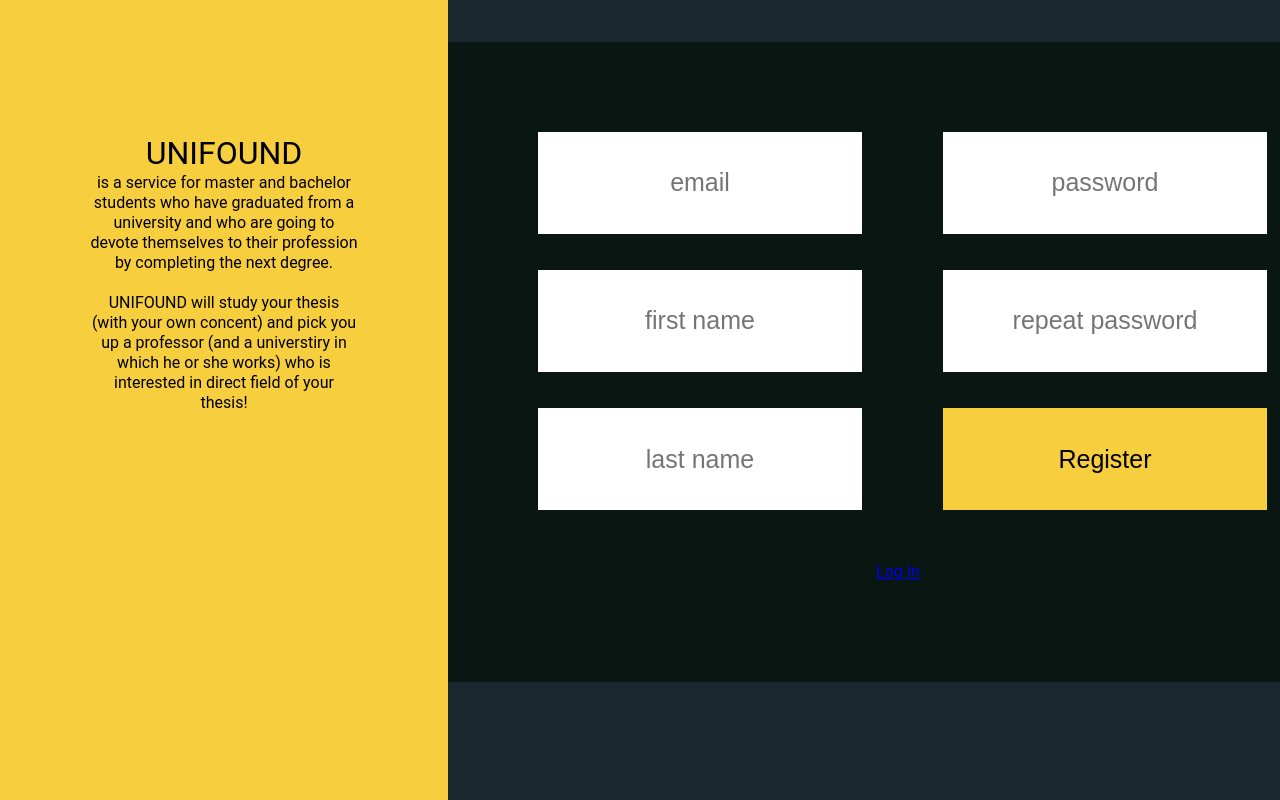
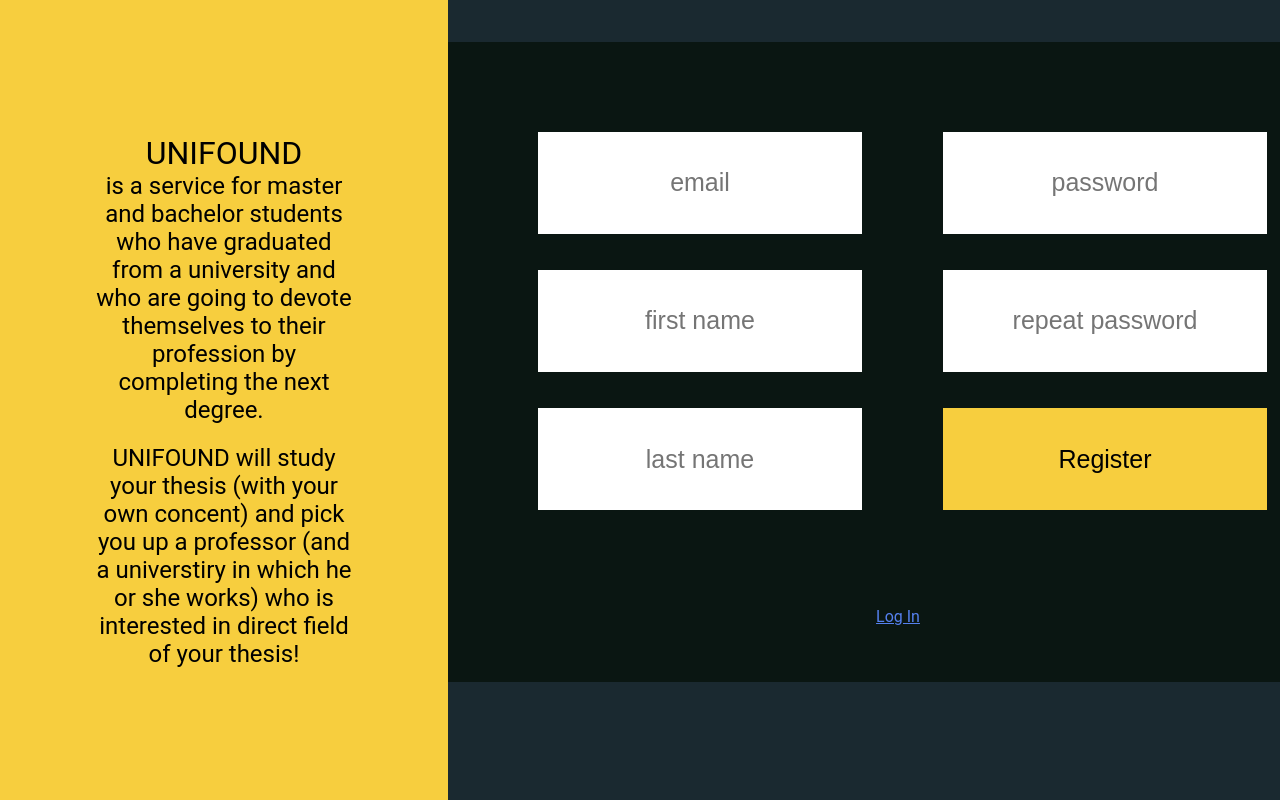
Before and after one commit to devteamepic/frontend, a React (Create React App) app: page /register in a window 1280 px wide. Shown: the top 800 px of the page. Built offline with nearby package versions, Linux system fonts and the light colour scheme.

Commit message:
changed from 125% size to 100%

```diff
--- a/src/components/styled/molecules/formStyled.js
+++ b/src/components/styled/molecules/formStyled.js
@@ -1,5 +1,6 @@
 import React, { useState } from 'react'
 import styled from 'styled-components'
+import colorScheme from '../../../misc/colorScheme'
 import { Link } from 'react-router-dom'
 import Text from '../../core/atoms/Text/Text'
 import '../../../App.css'
@@ -28,9 +29,10 @@ const FormStyledWrapper = ({ children, callback, ...props }) => {
             { children }
           </form>
           { incomingType === 'register' &&
-            <div style={{ marginTop: '5%' }}>
+            <div style={{ marginTop: '10%' }}>
               <Link
                 to = '/login'
+                style = {{ color: colorScheme.blue }}
               >
                 <Text
                   size = 'small'
--- a/src/misc/registerPageText.js
+++ b/src/misc/registerPageText.js
@@ -1,6 +1,6 @@
 export const registerPageText = [
     { component: 'text', size: 'large', textValue: 'UNIFOUND', isHeader: true },
-    { component: 'text', size: 'small', textValue: 'is a service for master and bachelor students who have graduated from a university and who are going to devote themselves to their profession by completing the next degree.' },
+    { component: 'text', size: 'medium', textValue: 'is a service for master and bachelor students who have graduated from a university and who are going to devote themselves to their profession by completing the next degree.' },
     {  },
-    { component: 'text', size: 'small', textValue: 'UNIFOUND will study your thesis (with your own concent) and pick you up a professor (and a universtiry in which he or she works) who is interested in direct field of your thesis!' },
+    { component: 'text', size: 'medium', textValue: 'UNIFOUND will study your thesis (with your own concent) and pick you up a professor (and a universtiry in which he or she works) who is interested in direct field of your thesis!' },
 ]
--- a/src/misc/services/loginService.js
+++ b/src/misc/services/loginService.js
@@ -8,7 +8,7 @@ const login = (email, password) => {
 
     return axios({
         method: 'POST',
-        url: 'http://localhost:8080/api/v1/auth/sign_in',
+        url: 'http://134.122.65.136/api/v1/auth/sign_in',
         formdata: formData,
         headers: { 'Content-Type': 'multipart/form-data' }
     })
```
Also changed, not shown: src/components/core/pages/RegisterPage/RegisterPage.js (+4 -4 lines).
